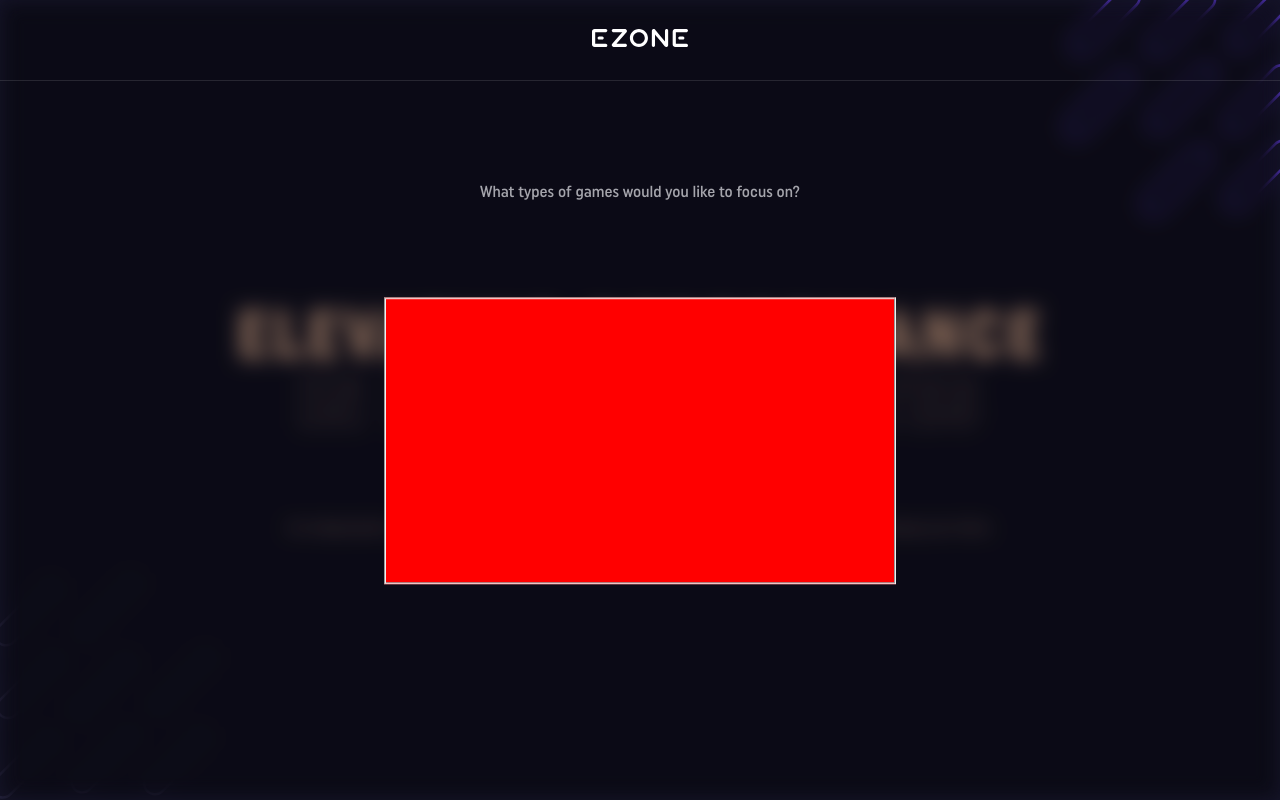
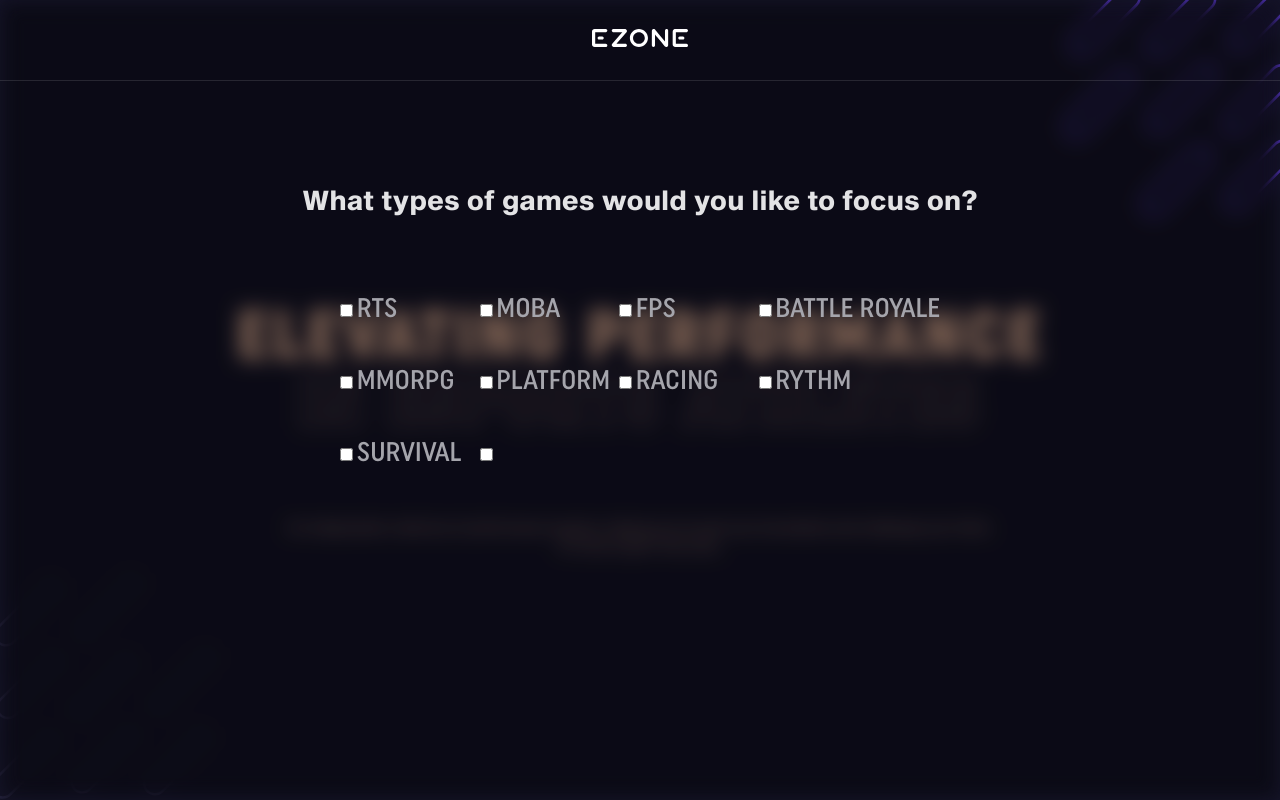
Before and after one commit to Meekee135/ezone_form, a website built with Vite: page index.html in a window 1280 px wide. Shown: the top 800 px of the page. Built offline with nearby package versions, Linux system fonts and the light colour scheme.

Commit message:
mikos changes

```diff
--- a/index.html
+++ b/index.html
@@ -64,7 +64,6 @@
         </svg>
       </div>
     </main>
-    <!-- modal.form-window is styled in components folder -->
     <modal class="popup form-window">
       <span id="start">
         <span>If you would like to recieve customized training</span>
@@ -73,12 +72,50 @@
           <button class="btn yes">sign up</button>
         </div>
       </span>
-      <!-- change to meaningful mark-up (dataset, formfiled, form ect I guess) -->
       <div id="left"></div>
       <form id="mid" action="submit">
         <fieldset>
-          <legend>What types of games would you like to focus on?</legend>
-          <div></div>
+          <legend align="center">What types of games would you like to focus on?</legend>
+          <div class="field">
+            <input type="checkbox" name="" id="rts" />
+            <label for="rts">rts</label>
+          </div>
+          <div class="field">
+            <input type="checkbox" name="" id="moba" />
+            <label for="moba">moba</label>
+          </div>
+          <div class="field">
+            <input type="checkbox" name="" id="fps" />
+            <label for="fps">fps</label>
+          </div>
+          <div class="field">
+            <input type="checkbox" name="" id="battle royale" />
+            <label for="battle royale">battle royale</label>
+          </div>
+          <div class="field">
+            <input type="checkbox" name="" id="mmorpg" />
+            <label for="mmorpg">mmorpg</label>
+          </div>
+          <div class="field">
+            <input type="checkbox" name="" id="platform" />
+            <label for="platform">platform</label>
+          </div>
+          <div class="field">
+            <input type="checkbox" name="" id="racing" />
+            <label for="racing">racing</label>
+          </div>
+          <div class="field">
+            <input type="checkbox" name="" id="rythm" />
+            <label for="rythm">rythm</label>
+          </div>
+          <div class="field">
+            <input type="checkbox" name="" id="survival" />
+            <label for="survival">survival</label>
+          </div>
+          <div class="field">
+            <input type="checkbox" name="" id="" />
+            <label for=""></label>
+          </div>
         </fieldset>
       </form>
       <div id="right"></div>
--- a/styles/abstracts/_fonts.scss
+++ b/styles/abstracts/_fonts.scss
@@ -1,5 +1,5 @@
 $big: "UniformProCon-Blk";
-$copy-header: url("../font-files/sharpiro-bold.woff2 ");
+$copy-header: "sharpio-bold";
 $copy-p: "sharpiro-regular";
 $action: "UniformProCon-Med";
 
@@ -15,3 +15,7 @@ $action: "UniformProCon-Med";
   font-family: "sharpiro-regular";
   src: url("./font-files/sharpiro-regular.woff2") format("woff2");
 }
+@font-face {
+  font-family: "sharpio-bold";
+  src: url("./font-files/sharpiro-bold.woff2") format("woff2");
+}
--- a/styles/components/_form.scss
+++ b/styles/components/_form.scss
@@ -1,3 +1,4 @@
+@use '../abstracts/' as *;
 // to do
 // |-change divs#mid ... to semantic markup (somethink like dataset, formfiled, form ?) in index.html
 // |
@@ -10,12 +11,11 @@
 //    |-create a grid that sits inside and holds the checkbox answers (fps, mmorpg, racing ...)
 //    |
 //    |- style as in XD, invisible checkboxes will be useful
-
 .form-window {
   width: 100% !important;
   height: 100vh !important;
   display: grid;
-  grid-template-columns: 1fr 40% 1fr;
+  grid-template-columns: 1fr minmax(0, 600px) 1fr;
   grid-template-rows: clamp(81px, 5.5vw, 105px) 1fr;
   border: none !important;
   backdrop-filter: blur(10px) brightness(50%) !important;
@@ -23,27 +23,34 @@
     left: -40%;
   }
 }
-#mid {
+form {
+  justify-self: center;
   grid-row: 2/3;
   grid-column: 2/3;
   height: 100%;
-  position: relative;
+  width: 100%;
+  display: grid;
+  align-items: center;
   fieldset {
-    position: absolute;
+    position: relative;
     display: grid;
     grid-template-rows: repeat(4, 1fr);
     grid-template-columns: repeat(4, 1fr);
     height: 40%;
-    width: 100%;
-    top: 50%;
-    transform: translateY(-50%);
-    background-color: red;
-    overflow: visible;
+    border: none;
     legend {
       position: absolute;
       transform: translateX(-50%);
       left: 50%;
       top: -40%;
+      font-size: 27px;
+      font-family: $copy-header;
+      color: #e3e3e5;
+    }
+    label {
+      font-family: $action;
+      text-transform: uppercase;
+      font-size: 27px;
     }
   }
 }
```
